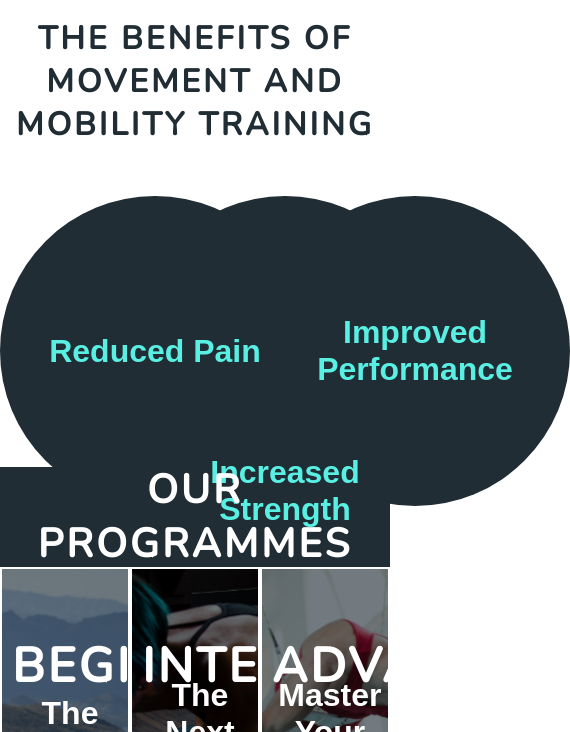
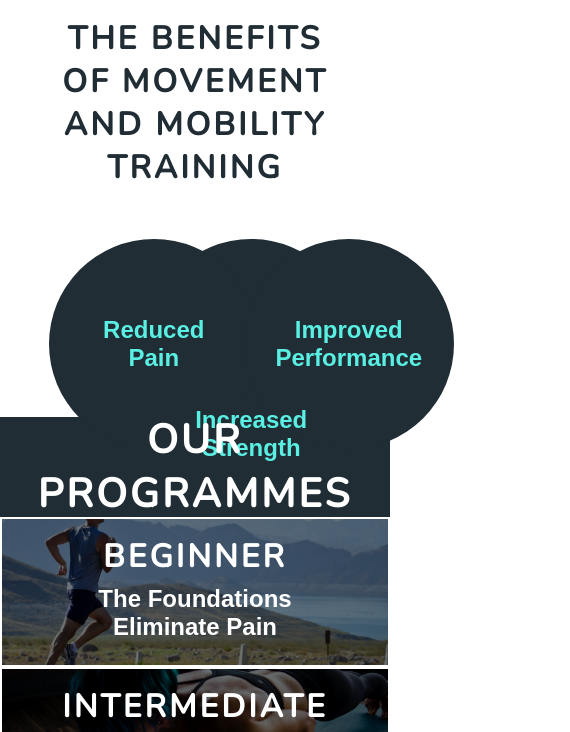
Before and after one commit to jasonlon10/Empower-Mobility, a plain HTML site: page index.html in a window 390 px wide. Shown: the part 728-1460 px from the top of the page, 570 px wide, since content can reach past the window. Drawn offline with nearby package versions, Linux system fonts and the light colour scheme.

Commit message:
Add responsive elements 1200px to Benefits and Programme Section

```diff
--- a/assets/css/style.css
+++ b/assets/css/style.css
@@ -505,3 +505,121 @@ footer {
     padding: 5%;
     color: #3a3a3a
 }
+
+/* Media Queries */
+
+/* For larger to medium screens from 1200px wide and down */
+@media screen and (max-width: 1200px) {
+    #mobility-benefits {
+        width: 75%;
+        height: 400px;
+        margin: 0 auto;
+    }
+
+    #mobility-benefits-header {
+        padding: 30px 0;
+        margin: 0;
+        font-size: 100%;
+    }
+
+    #circle-bg-1 {
+        background-color: #202d34;
+        height: 100%;
+        border-radius: 50%;
+        width: 150px;
+        height: 150px;
+        padding: 30px;
+        top: 50%;
+        left: 50%;
+        align-items: center;
+        margin: 0 auto;
+    }
+
+    #circle-bg-2 {
+        background-color: #202d34;
+        height: 100%;
+        border-radius: 50%;
+        width: 150px;
+        height: 150px;
+        padding: 30px;
+        top: 50%;
+        left: 50%;
+        align-items: center;
+        margin: 0 auto;
+    }
+
+    #circle-bg-3 {
+        background-color: #202d34;
+        height: 100%;
+        border-radius: 50%;
+        width: 150px;
+        height: 150px;
+        padding: 30px;
+        top: 50%;
+        left: 50%;
+        align-items: center;
+        margin: 0 auto;
+    }
+
+    #circle-bg-1 h3 {
+        text-align: center;
+        color: #59efe3;
+        font-size: 150%;
+        position: relative;
+        top: 50%;
+        left: 50%;
+        transform: translate(-50%, -50%);
+    }
+
+    #circle-bg-2 h3 {
+        text-align: center;
+        color: #59efe3;
+        font-size: 150%;
+        position: relative;
+        top: 50%;
+        left: 50%;
+        transform: translate(-50%, -50%);
+    }
+
+    #circle-bg-3 h3 {
+        text-align: center;
+        color: #59efe3;
+        font-size: 150%;
+        position: relative;
+        top: 50%;
+        left: 50%;
+        transform: translate(-50%, -50%);
+    }
+
+    #programmes {
+        height: 450px;
+    }
+    #programmes > div {
+        width: 100%;
+        clear: both;
+        height: 150px;
+        padding: 0;
+    }
+
+    #beginner h2, #intermediate h2, #advanced h2 {
+        color: #fff;
+        font-size: 200%;
+        text-align: center;
+        position: relative;
+        top: 25%;
+        left: 50%;
+        transform: translate(-50%, -50%);
+        margin: 0;
+    }
+
+    #beginner h3, #intermediate h3, #advanced h3 {
+        color: #fff;
+        font-size: 150%;
+        text-align: center;
+        position: relative;
+        top: 25%;
+        left: 50%;
+        transform: translate(-50%, -50%);
+        margin: 0;
+    }
+}
```
Also changed, not shown: 1 other file.
